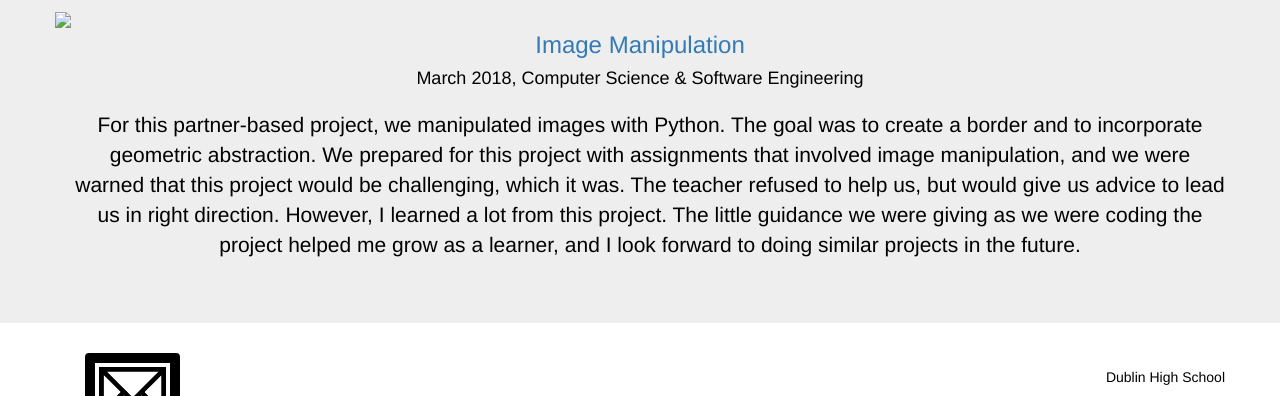
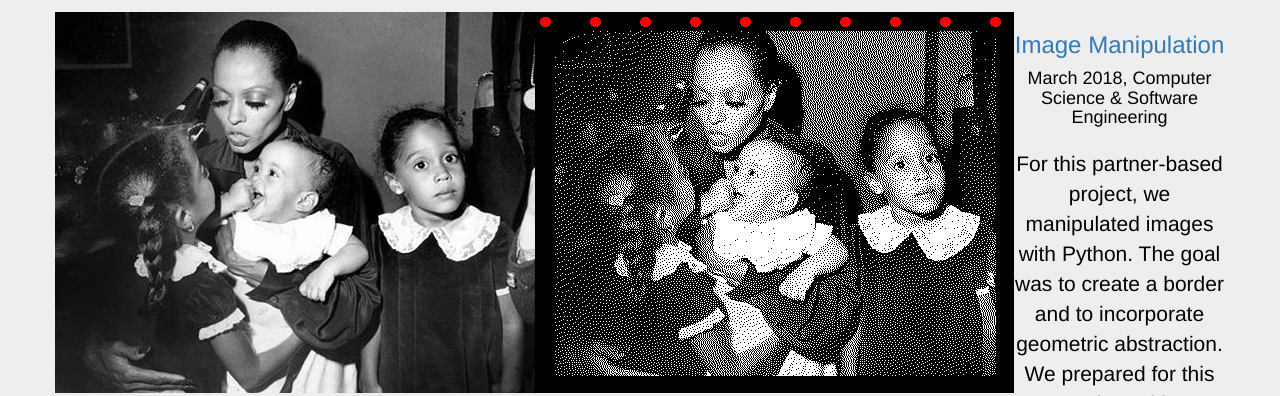
Before and after one commit to asdkjads/portfolio, a plain HTML site: page Zhao_Projects.html in a window 1280 px wide. Shown: the part 703-1099 px from the top of the page. Drawn offline with Linux system fonts and the light colour scheme.

Commit message:
My first commit

```diff
--- a/Zhao_Projects.html
+++ b/Zhao_Projects.html
@@ -28,7 +28,7 @@
                     <p class="p">For this partner-based project, we created a game where the player can make decisions for the character, the goal being to direct the character to school. In each setting, the player has options for what to do, such as choosing which bus to take. Then, one bus could take the character to school, while the other takes the character someplace else. For this project, we learned how to use &quot;broadcast&quot; so that the game would respond to the player&rsquo;s decisions. In the game, we also included some settings where the player had to use the arrow keys to navigate to the next location while avoiding obstacles. This was challenging because it was buggy at first, and my partner and I had to experiment with different code to find a way to make it run smoothly.</p>
                 </div>
                 <div class="row">
-                    <img src="manipulation.png" align="left">
+                    <img src="Images/manipulation.png" align="left">
                     <h3 class="p"><a href="https://docs.google.com/document/d/1zm9phkf85tkbT9AfTcgOlZULzJXhwBFBoCuYkBMjbhg/edit?usp=sharing" target="_blank">Image Manipulation</a></h3>
                     <h4 class="p">March 2018, Computer Science & Software Engineering</h4>
                     <p class="p">For this partner-based project, we manipulated images with Python. The goal was to create a border and to incorporate geometric abstraction. We prepared for this project with assignments that involved image manipulation, and we were warned that this project would be challenging, which it was. The teacher refused to help us, but would give us advice to lead us in right direction. However, I learned a lot from this project. The little guidance we were giving as we were coding the project helped me grow as a learner, and I look forward to doing similar projects in the future.</p>
```
